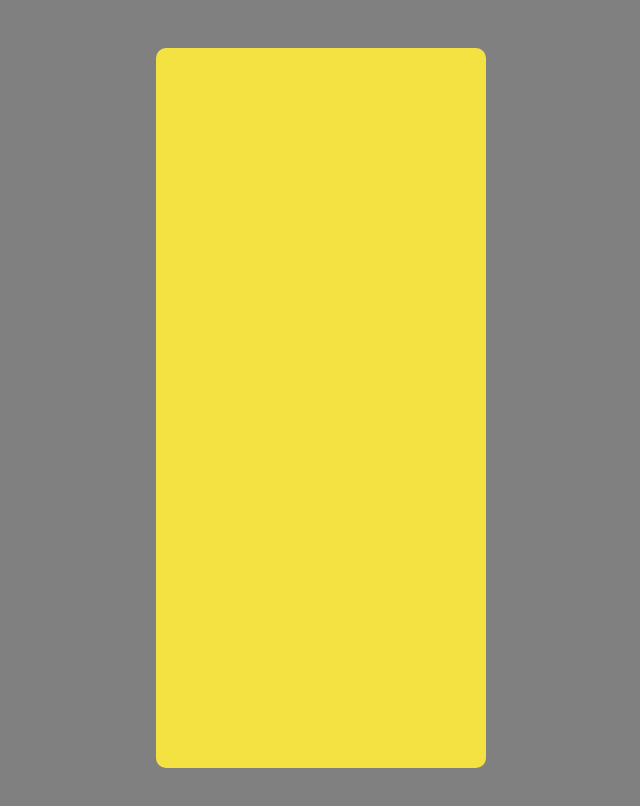
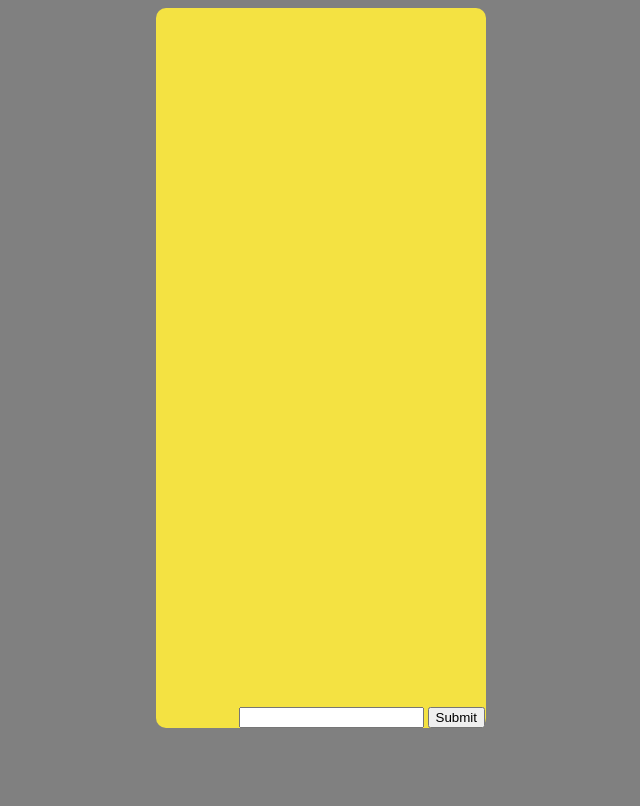
Before and after one commit to MattyGlen123/Feed-Me, a website: page src/index.html in a window 1280 px wide. Shown: the whole page, without its empty margins (319-959 px from the left). Drawn offline with Linux system fonts and the light colour scheme; files that its build step writes are made by us from their sources.

Commit message:
Add__loader-&-searchbar

```diff
--- a/src/index.html
+++ b/src/index.html
@@ -10,6 +10,11 @@
 <body>
   <main>
     <div class="results"></div>
+
+    <form class="search" action="">
+      <input class="searchInput" type="text">
+      <input type="submit">
+    </form>
   </main>
 </body>
 </html>
```
Also changed, not shown: dist/css/style.css.
